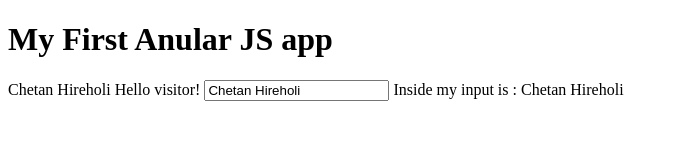
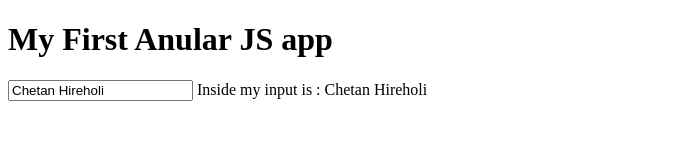
Before and after one commit to SamwiseGambgee/angular-1.0, a plain HTML site: page index.html in a window 1280 px wide. Shown: the whole page, without its empty margins (0-678 px from the left). Drawn offline with Linux system fonts and the light colour scheme.

Commit message:
nothing changed

```diff
--- a/index.html
+++ b/index.html
@@ -9,8 +9,6 @@
   <body>
     <h1>My First Anular JS app</h1>
     <div ng-controller="myFirstController">
-      {{name}}
-      {{sayHello()}}
       <input type="text" ng-model="name">
       Inside my input is : {{name}}
     </div>
```
